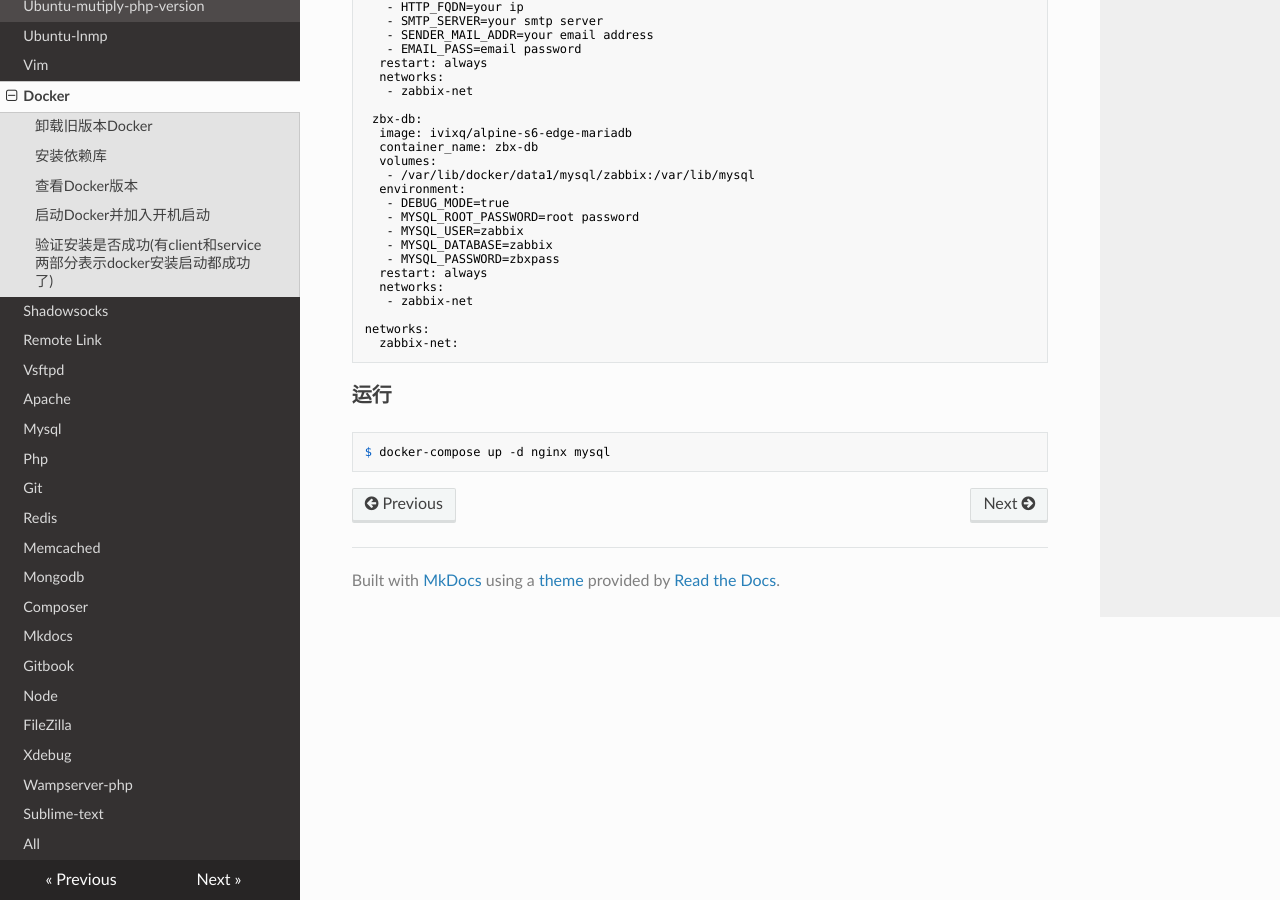
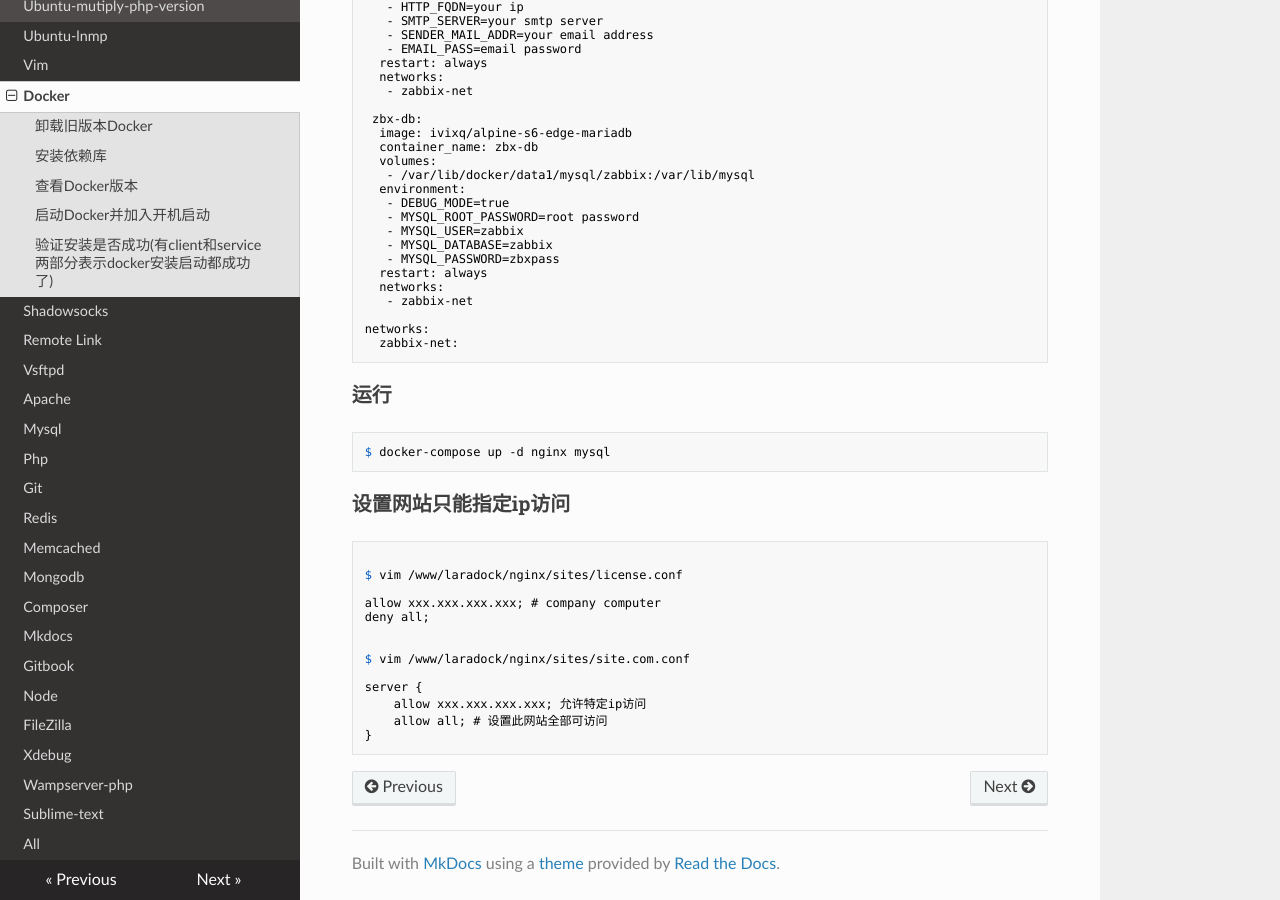
Before and after one commit to oksvip/documents, an MkDocs documentation site: the page built from docs/install/docker.md, in a window 1280 px wide and 900 px high, scrolled down 1349 px. Built offline with MkDocs 1.6.1, drawn with Linux system fonts in a browser that asks for light colours; nearby versions of some CDN libraries; old or Windows-style settings are respelled for this version of MkDocs.

Commit message:
update docker nginx remote request

````diff
--- a/docs/install/docker.md
+++ b/docs/install/docker.md
@@ -98,3 +98,21 @@ networks:
 ```shell
 $ docker-compose up -d nginx mysql
 ```
+
+### 设置网站只能指定ip访问
+
+```shell
+
+$ vim /www/laradock/nginx/sites/license.conf
+
+allow xxx.xxx.xxx.xxx; # company computer
+deny all;
+
+
+$ vim /www/laradock/nginx/sites/site.com.conf
+
+server {
+	allow xxx.xxx.xxx.xxx; 允许特定ip访问
+	allow all; # 设置此网站全部可访问
+}
+```
````
